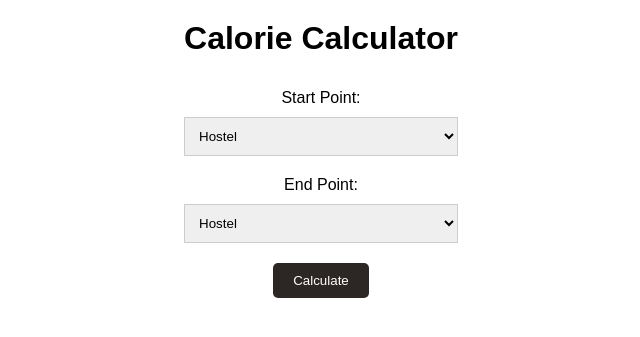
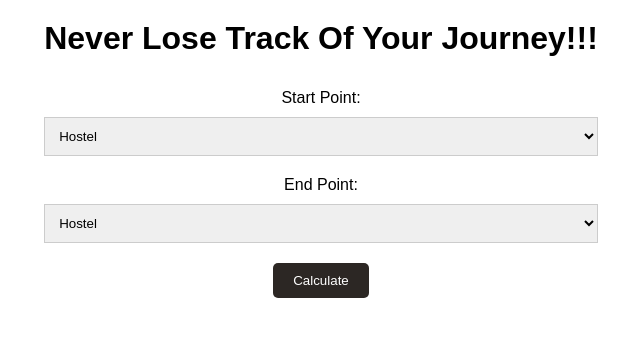
Before and after one commit to Azizan41/MMUeCAl-TT3L-09, a Flask app: template templates/stepburner.html in a window 1280 px wide. Shown: the part 60-397 px from the top of the page, without its empty margins (319-959 px from the left). Run offline with Flask 3, Linux system fonts and the light colour scheme; the template is opened without the code that fills it, so the values that code supplies are empty; some libraries are stand-ins or nearby versions.

Commit message:
stepdatabase

```diff
--- a/templates/stepburner.html
+++ b/templates/stepburner.html
@@ -19,7 +19,7 @@
         </div>
     </nav>
     <div class="container">
-        <h1>Calorie Calculator</h1>
+        <h1>Never Lose Track Of Your Journey!!!</h1>
         <form action="" method="post">
             <label for="start_point">Start Point:</label>
             <select id="start_point" name="start_point">
```
Also changed, not shown: stepdata.db (added).
